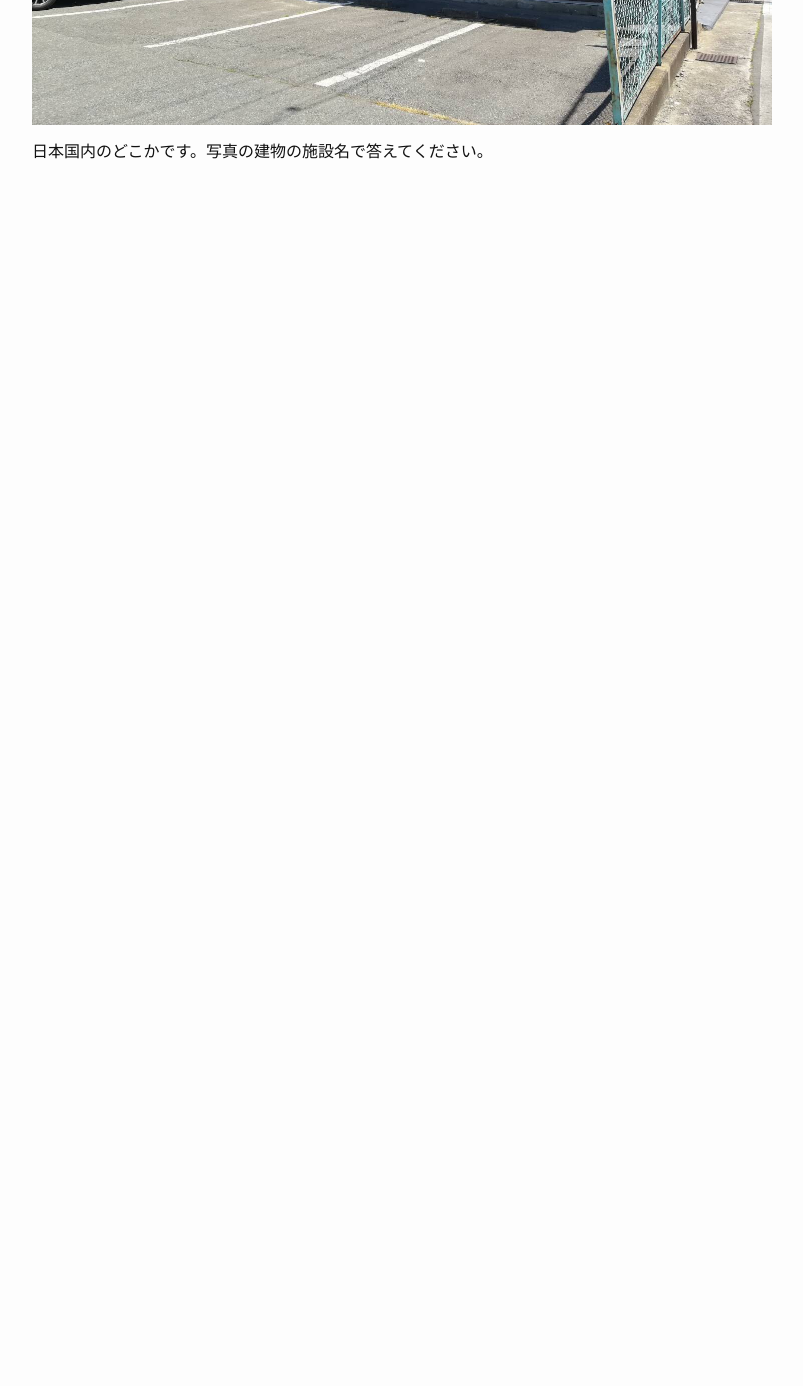
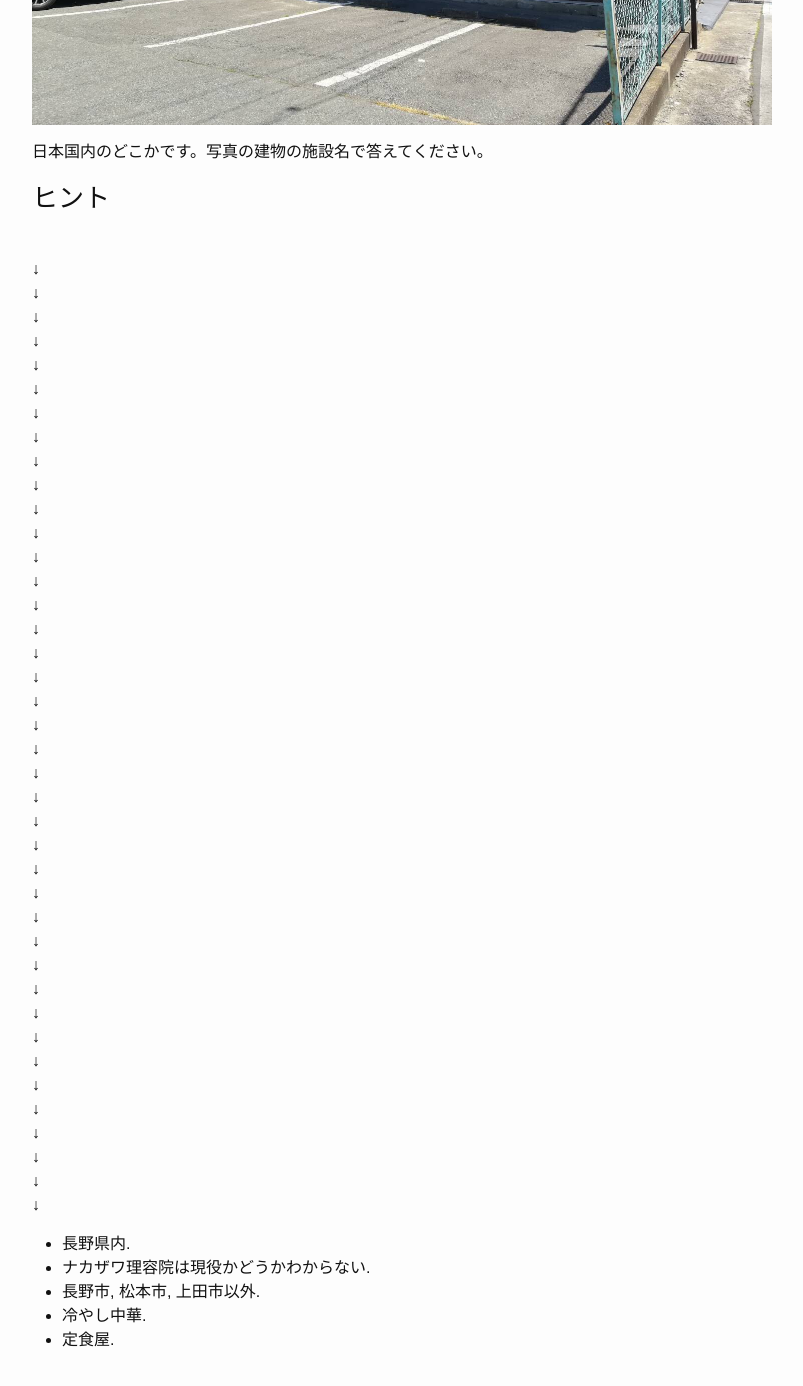
Before and after one commit to asano-lab/kokodoko, a Jekyll site: the page built from _posts/2021-08-06-q38.md, in a window 1280 px wide and 1400 px high, scrolled down 630 px. Shown: the top 1386 px of the window, without its empty margins (238-1041 px from the left). Built offline with Jekyll 4.4.1, drawn with Linux system fonts in a browser that asks for light colours.

Commit message:
大量に下矢印を付けてみた

```diff
--- a/_posts/2021-08-06-q38.md
+++ b/_posts/2021-08-06-q38.md
@@ -9,19 +9,17 @@ categories: question
 ![第38回　写真](/kokodoko/images/q38.jpg "ナカザワ理容院")
 
 日本国内のどこかです。写真の建物の施設名で答えてください。
-<br /><br /><br /><br /><br /><br /><br /><br /><br /><br /><br /><br /><br /><br /><br /><br />
-<br /><br /><br /><br /><br /><br /><br /><br /><br /><br /><br /><br /><br /><br /><br /><br />
-<br /><br /><br /><br /><br /><br /><br /><br /><br /><br /><br /><br /><br /><br /><br /><br />
-<br /><br /><br /><br /><br /><br /><br /><br /><br /><br /><br /><br /><br /><br /><br /><br />
-<br /><br /><br /><br /><br /><br /><br /><br /><br /><br /><br /><br /><br /><br /><br /><br />
+
 ### ヒント
 
+<br />&darr;<br />&darr;<br />&darr;<br />&darr;<br />&darr;<br />&darr;<br />&darr;<br />&darr;
+<br />&darr;<br />&darr;<br />&darr;<br />&darr;<br />&darr;<br />&darr;<br />&darr;<br />&darr;
+<br />&darr;<br />&darr;<br />&darr;<br />&darr;<br />&darr;<br />&darr;<br />&darr;<br />&darr;
+<br />&darr;<br />&darr;<br />&darr;<br />&darr;<br />&darr;<br />&darr;<br />&darr;<br />&darr;
+<br />&darr;<br />&darr;<br />&darr;<br />&darr;<br />&darr;<br />&darr;<br />&darr;<br />&darr;
+
 * 長野県内.
-
 * ナカザワ理容院は現役かどうかわからない.
-
 * 長野市, 松本市, 上田市以外.
-
 * 冷やし中華.
-
 * 定食屋.
```
